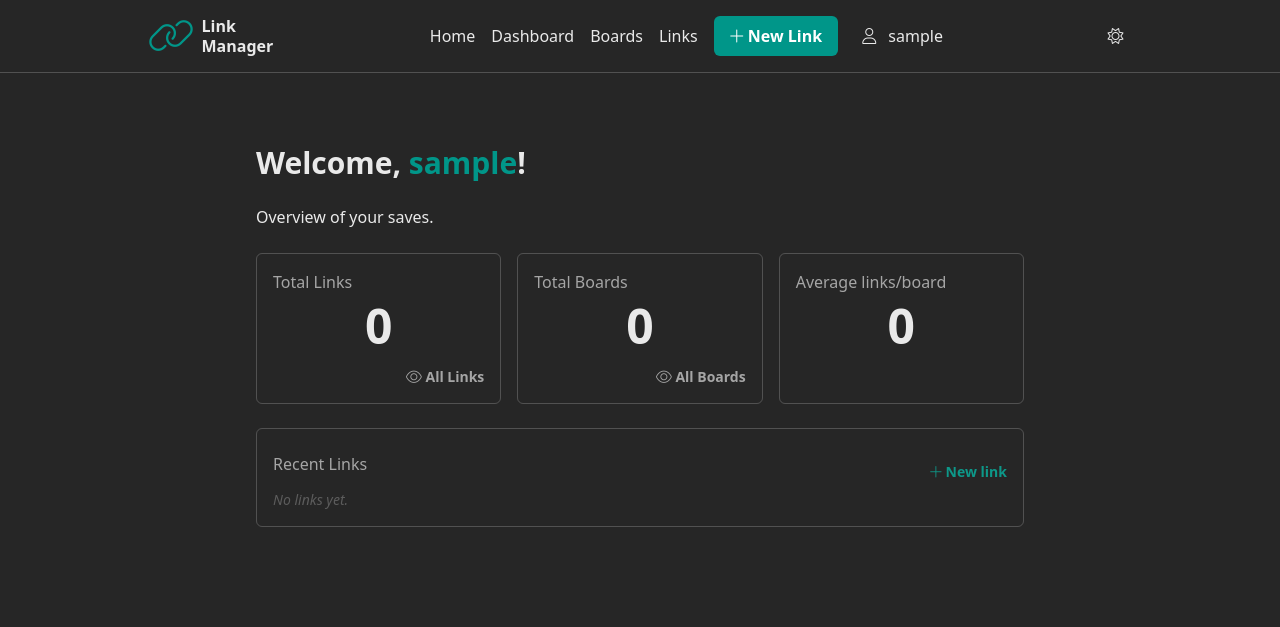
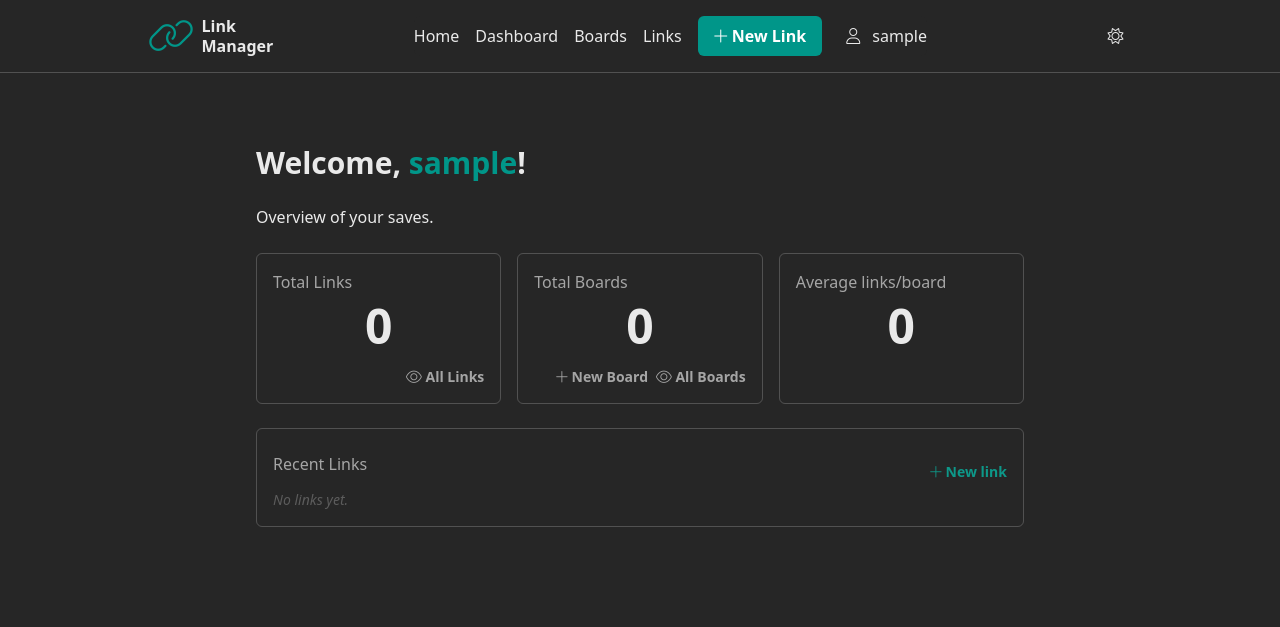
Before and after one commit to travolgi/link-manager, a PHP site: page /link-manager/ in a window 1280 px wide. Shown: the top 627 px of the page. Run offline with PHP 8.4, Linux system fonts and the light colour scheme; the visitor is signed in with stand-in values (Sample User, id 1); data that the repository does not hold is empty.

Commit message:
added board modal + responsive ui and minor fixs

```diff
--- a/app/controllers/LinkController.php
+++ b/app/controllers/LinkController.php
@@ -84,12 +84,11 @@ class LinkController extends Controller {
 			if ( $redirect_to === 'boards') {
 				$_SESSION['board-crud-success'] = $message;
 				header('Location: index.php?action=showBoards');
-				exit;
 			} else {
 				$_SESSION['link-crud-success'] = $message;
 				header('Location: index.php?action=showLinks');
-				exit;
 			}
+			exit;
 		} else {
 			$this->showLinks('Error.');
 		}
--- a/app/views/dashboard.php
+++ b/app/views/dashboard.php
@@ -13,7 +13,10 @@
 		<div class="card">
 			<h4 class="opacity-65 mb-2">Total Boards</h4>
 			<span class="block text-center font-bold text-5xl"><?= $stats['total_boards'] ?></span>
-			<a href="index.php?action=showBoards" class="btn-secondary float-end"><i class="fa-light fa-eye"></i> All Boards</a>
+			<div class="flex flex-wrap items-center justify-end gap-2 mt-4">
+				<a href="#" class="btn-secondary mt-0 open-board-modal"><i class="fa-light fa-plus"></i> New Board</a>
+				<a href="index.php?action=showBoards" class="btn-secondary mt-0"><i class="fa-light fa-eye"></i> All Boards</a>
+			</div>
 		</div>
 
 		<div class="card">
--- a/app/views/links.php
+++ b/app/views/links.php
@@ -10,15 +10,15 @@
 <?php endif; ?>
 
 <?php
-if ( !empty( $links ) ) {
+if ( !empty( $links ) || !empty( $_GET['search'] ) ) {
 	require __DIR__ . '/partials/link_filters.php';
 }
 ?>
 
-<div class="grid md:grid-cols-2 items-start gap-6">
+<div class="grid md:grid-cols-2 items-start gap-12 md:gap-6">
 	<div class="space-y-2">
 
-	<?php if ( empty($links) ) : ?>
+	<?php if ( empty($links) && empty( $_GET['search'] ) ) : ?>
 		<p class="text-sm text-black/25 dark:text-white/25 italic">No links.</p>
 	<?php else :?>
 		<?php foreach ($links as $link) : ?>
--- /dev/null
+++ b/app/views/partials/board_modal.php
@@ -0,0 +1,21 @@
+<div id="newboard-modal" class="fixed inset-0 bg-black/65 p-4 overflow-y-scroll !hidden flex justify-center items-center transition-all z-50">
+	<div class="relative w-3xl bg-white dark:bg-neutral-800 dark:text-white/90 py-6 card">
+		<i class="fa-light fa-x text-sm absolute top-3 right-4 hover:opacity-65 transition-all close-modal"></i>
+
+		<h3 class="font-bold text-xl mb-4">Create New Board</h3>
+		<form action="index.php?action=storeBoard" method="POST" class="grid">
+		 	<?= Security::csrfField() ?>
+
+			<label for="name">Board name:</label>
+			<input
+				type="text"
+				name="name"
+				id="name"
+				placeholder="Enter Board Name"
+				required
+			/>
+
+			<button type="submit" class="btn">Create new board</button>
+		</form>
+	</div>
+</div>
--- a/app/views/partials/footer.php
+++ b/app/views/partials/footer.php
@@ -2,6 +2,7 @@
 
 	<?php
 	require __DIR__ . '/link_modal.php';
+	require __DIR__ . '/board_modal.php';
 	?>
 
 	<footer class="border-t border-neutral-300 dark:border-white/20 p-4 flex items-center justify-center">
--- a/app/views/partials/header.php
+++ b/app/views/partials/header.php
@@ -9,14 +9,15 @@
 	<link rel="stylesheet" href="assets/css/style.css">
 </head>
 <body class="dark:bg-neutral-800 dark:text-white/90">
-	<header class="flex items-center justify-evenly gap-6 p-4 border-b border-neutral-300 dark:border-white/20">
+	<header class="relative flex items-center justify-between md:justify-evenly gap-6 p-4 border-b border-neutral-300 dark:border-white/20">
 		<div class="flex items-center justify-center gap-2">
 			<i class="fa-light fa-link text-teal-600 text-4xl"></i>
 			<span class="font-semibold leading-5">Link<br>Manager</span>
 		</div>
 
-		<nav>
-			<ul class="flex items-center gap-4">
+		<!-- navigation -->
+		<nav class="hidden absolute top-20 right-4 py-6 px-8 card md:relative md:top-0 md:flex md:p-0 md:border-0 bg-white/90 dark:bg-neutral-800/90 md:bg-transparent z-40" id="navbar" data-visible="false">
+			<ul class="flex flex-col md:flex-row md:items-center gap-4">
 				<li>
 					<a href="/" class="hover:text-teal-800 transition-all">Home</a>
 				</li>
@@ -49,10 +50,17 @@
 			</ul>
 		</nav>
 
-		<button id="ui-theme">
-			<i class="fa-light fa-sun px-2 hidden dark:block"></i>
-			<i class="fa-light fa-moon px-2 dark:hidden"></i>
-		</button>
+		<div class="flex items-center justify-center gap-4">
+			<button class="flex justify-end md:hidden" id="nav-toggle" aria-controls="navbar" aria-expanded="false">
+				<i class="fa-light fa-bars text-2xl" id="nav-toggle-open"></i>
+				<i class="fa-light fa-xmark text-2xl hidden" id="nav-toggle-close"></i>
+			</button>
+
+			<button id="ui-theme">
+				<i class="fa-light fa-sun px-2 hidden dark:block"></i>
+				<i class="fa-light fa-moon px-2 dark:hidden"></i>
+			</button>
+		</div>
 	</header>
 
 	<main class="min-h-[80vh] py-18 px-4">
--- a/app/views/partials/link_filters.php
+++ b/app/views/partials/link_filters.php
@@ -1,4 +1,4 @@
-<form action="index.php" method="GET" class="flex items-end gap-4 mb-4">
+<form action="index.php" method="GET" class="flex flex-wrap items-end gap-x-4 mb-4">
 	<input
 		type="hidden"
 		name="action"
--- a/app/views/partials/link_modal.php
+++ b/app/views/partials/link_modal.php
@@ -1,6 +1,6 @@
-<div id="newlink-modal" class="fixed inset-0 bg-black/65 p-4 overflow-y-scroll !hidden flex justify-center items-center transition-all">
+<div id="newlink-modal" class="fixed inset-0 bg-black/65 p-4 overflow-y-scroll !hidden flex justify-center items-center transition-all z-50">
 	<div class="relative w-3xl bg-white dark:bg-neutral-800 dark:text-white/90 py-6 card">
-		<i id="close-newlink-modal" class="fa-light fa-x text-sm absolute top-3 right-4 hover:opacity-65 transition-all"></i>
+		<i class="fa-light fa-x text-sm absolute top-3 right-4 hover:opacity-65 transition-all close-modal"></i>
 
 		<h3 class="font-bold text-xl mb-4">Create New Link</h3>
 		<form action="index.php?action=storeLink" method="POST" class="grid">
--- a/app/views/profile.php
+++ b/app/views/profile.php
@@ -12,7 +12,7 @@
 		<?php unset($_SESSION['profile-crud-success']); ?>
 	<?php endif; ?>
 
-	<div class="card grid md:grid-cols-2 items-start gap-4 mb-10">
+	<div class="card grid md:grid-cols-2 items-start gap-12 mb-10">
 		<div>
 			<h4 class="opacity-65">Your Username</h4>
 			<div class="text-lg"><?= htmlspecialchars( $currentUser['username'] ) ?></div>
@@ -24,8 +24,8 @@
 			<a href="index.php?action=changePassword" class="text-lg hover:text-teal-800 transition-all"><i class="fa-light fa-key mr-2"></i>Change password</a>
 		</div>
 
-		<div class="grid md:justify-self-end space-y-10">
-			<a href="index.php?action=logout" class="btn-secondary text-base">
+		<div class="flex flex-row md:flex-col items-center justify-center md:justify-self-end gap-12">
+			<a href="index.php?action=logout" class="btn-secondary m-0 text-base">
 				<i class="fa-light fa-arrow-right-from-bracket"></i> Logout
 			</a>
 			<a href="index.php?action=editProfile" class="btn">
```
Also changed, not shown: app/views/boards.php (+5 -23 lines), README.md, public/assets/css/style.css, public/assets/js/main.js.
